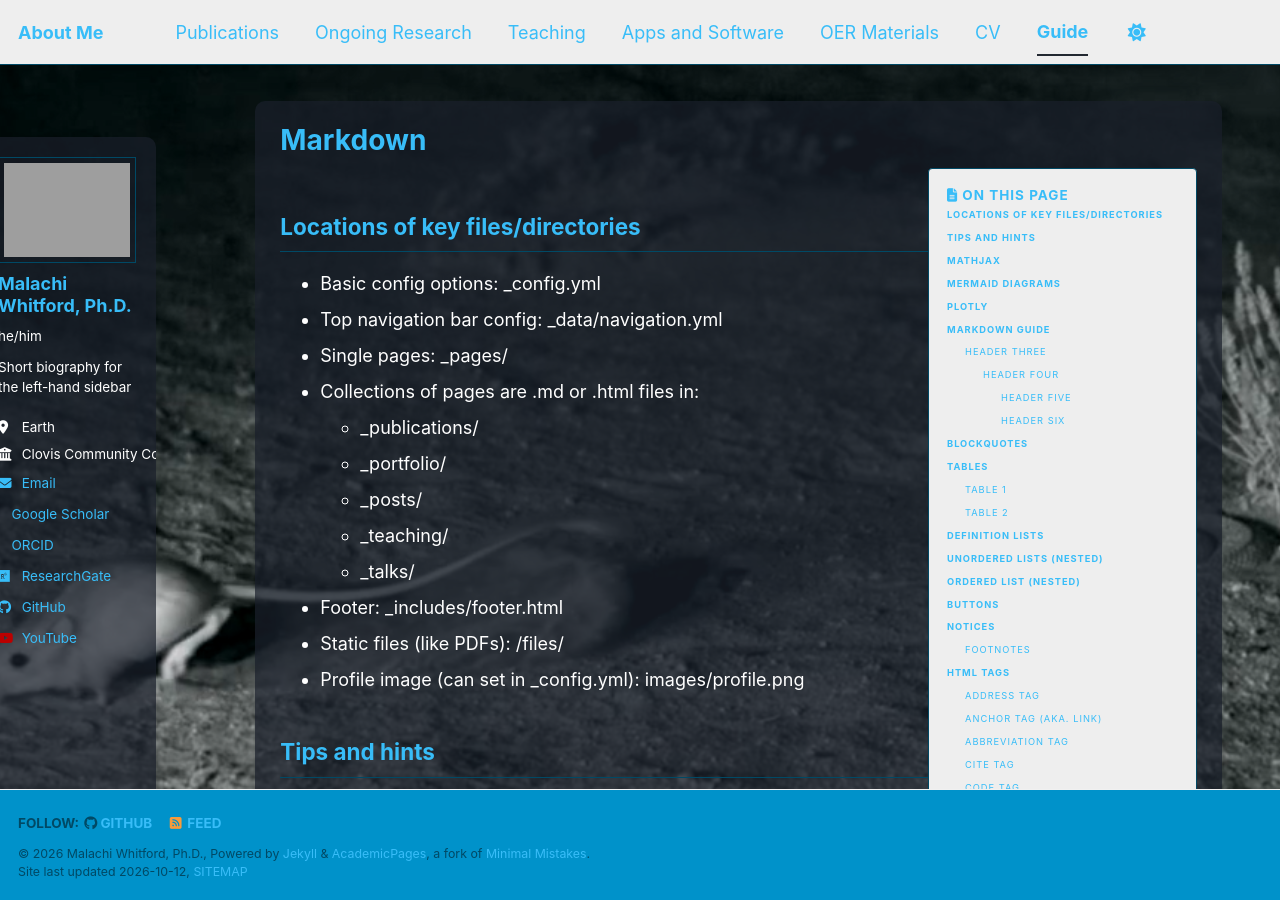
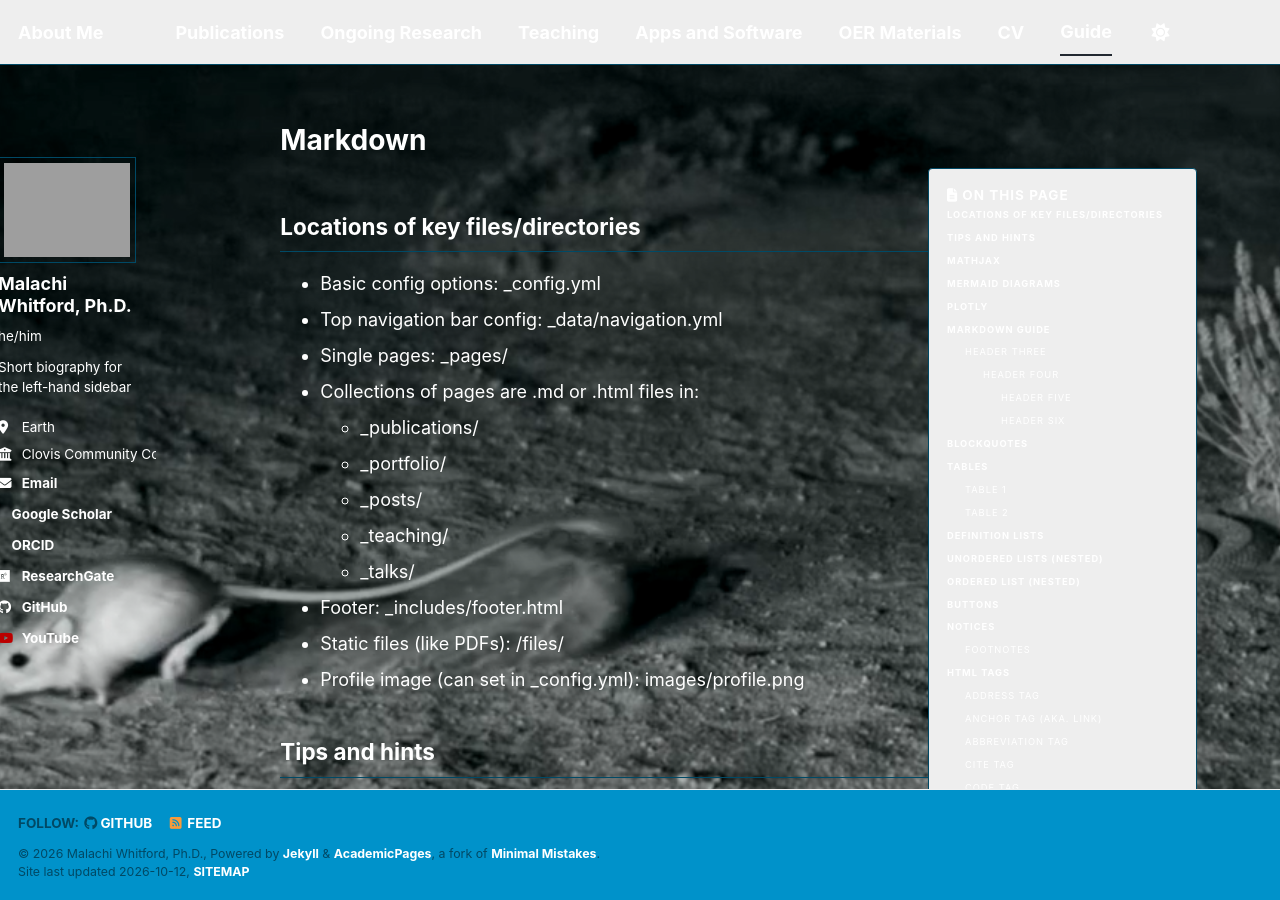
Before and after one commit to malachi-whitford/malachi-whitford.github.io, a Jekyll site: the page built from _pages/markdown.md, in a window 1280 px wide and 900 px high. Built offline with Jekyll 4.4.1, drawn with Linux system fonts in a browser that asks for light colours; emoji names are drawn with the system emoji font; a style sheet for code colours, icons or effects is not loaded.

Commit message:
Change background and text colors to white
Updated background colors and text colors for better readability.

```diff
--- a/assets/css/main.scss
+++ b/assets/css/main.scss
@@ -60,7 +60,7 @@ body {
 
 /* Main content area width and readability background */
 .page {
-    background-color: rgba(26, 32, 44, 0.7) !important; /* Reduced opacity to 70% */
+    background-color: rgba(26, 32, 44, 0.0) !important; /* Reduced opacity to 70% */
     padding: 25px !important;
     border-radius: 10px;
 }
@@ -75,7 +75,7 @@ body {
 
 /* Sidebar profile area readability background */
 .sidebar {
-    background-color: rgba(26, 32, 44, 0.7) !important; /* Reduced opacity to 70% */
+    background-color: rgba(26, 32, 44, 0.0) !important; /* Reduced opacity to 70% */
     padding: 20px !important;
     border-radius: 10px;
 }
@@ -94,13 +94,15 @@ body, .page__content p, .sidebar {
 }
 
 h1, h2, h3, h4, h5, h6, .page__title {
-    color: #38bdf8 !important;
+    color: #ffffff !important;
+      font-weight: bold
 }
 
 a {
-    color: #38bdf8 !important;
+    color: #ffffff !important;
+   font-weight: bold
 }
 
 a:hover {
-    color: #bae6fd !important;
+    color: #ffffff !important;
 }
```
